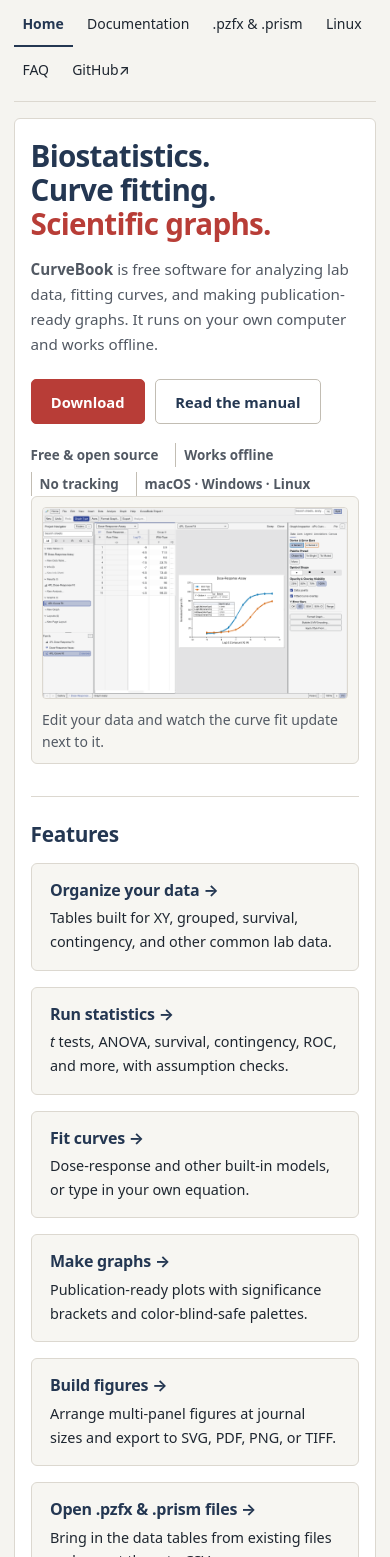
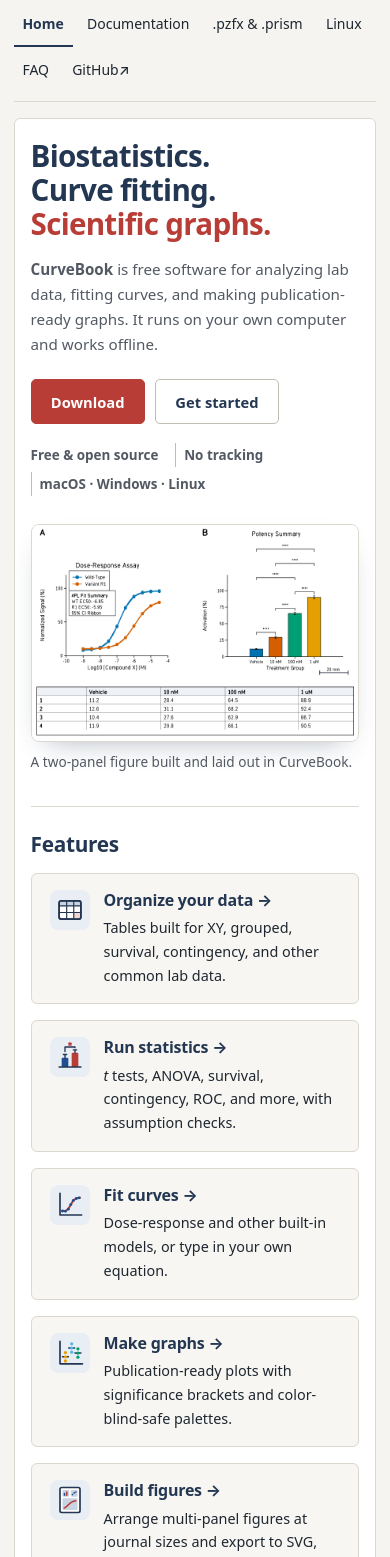
Before and after one commit to HauserGroup/curvebook, a plain HTML site: page docs/index.html in a window 390 px wide. Shown: the part 43-1600 px from the top of the page. Drawn offline with Linux system fonts and the light colour scheme.

Commit message:
Add feature icons, figure hero, and home-linked logo to the site (R12.11)
- Draw nine original 48x48 SVG feature icons (registered in ASSETS.md)
  and show one beside each home page feature card.
- Replace the full-width app screenshot with a two-column hero that
  crops the page-layout screenshot to its finished two-panel figure,
  capped in width when the hero stacks on narrow screens.
- Rename the hero's "Read the manual" button to "Get started" (linking
  to the install guide) on the home and 404 pages.
- Make the CurveBook logo on published manual pages link to the site
  home, and rename the manual's "Product site" link to "Home".
- Raise the feature grid selector so the 66ch list measure no longer
  narrows it, and drop the now-unused screenshot-card styles.

Verified visually at 1280px, tablet, and 375px widths, plus fmt, xtask
Clippy and tests, docs-site --check, pages-stage --check, assets,
brands, cleanroom, telemetry, status, and workflows. cargo xtask ci quick
passed every gate except the known clipboard flake
column_grid_cmd_ctrl_cut_and_paste_roundtrip in untouched
curvebook-ui-egui code, which passes when rerun alone.

Co-Authored-By: Claude Opus 5.5 <noreply@anthropic.com>

```diff
--- a/docs/index.html
+++ b/docs/index.html
@@ -44,6 +44,7 @@
 
     <main id="main" tabindex="-1">
       <div class="overview">
+        <div class="hero">
           <section class="intro" aria-labelledby="intro-title" itemscope itemtype="https://schema.org/SoftwareApplication">
             <meta itemprop="name" content="CurveBook">
             <meta itemprop="description" content="Free, open-source biostatistics, nonlinear regression, and scientific graphing application for macOS, Windows, and Linux. Runs offline with zero telemetry and opens .pzfx and .prism files.">
@@ -63,59 +64,88 @@
             <p class="lead"><strong>CurveBook</strong> is free software for analyzing lab data, fitting curves, and making publication-ready graphs. It runs on your own computer and works offline.</p>
             <div class="action-row">
               <a class="button primary" href="#downloads">Download</a>
-            <a class="button secondary" href="manual/latest/index.html">Read the manual</a>
+              <a class="button secondary" href="manual/latest/get-started.html">Get started</a>
             </div>
             <ul class="pill-row" aria-label="At a glance">
               <li class="pill">Free &amp; open source</li>
-            <li class="pill">Works offline</li>
               <li class="pill">No tracking</li>
               <li class="pill">macOS · Windows · Linux</li>
             </ul>
           </section>
 
-        <figure class="screenshot-card hero-shot">
-          <img src="images/workspace-split-fit.png" width="1440" height="900" fetchpriority="high" alt="CurveBook showing an XY dose-response data table next to a live four-parameter logistic curve fit with confidence ribbons, a fit summary table, and the Graph Inspector.">
-          <figcaption>Edit your data and watch the curve fit update next to it.</figcaption>
+          <figure class="hero-shot">
+            <div class="hero-crop">
+              <img src="images/workspace-layout-dark.png" width="1440" height="900" fetchpriority="high" alt="A two-panel figure made in CurveBook: dose-response curves for two variants, a bar chart of activation with significance brackets, and a summary table.">
+            </div>
+            <figcaption>A two-panel figure built and laid out in CurveBook.</figcaption>
           </figure>
+        </div>
 
         <section id="features" class="features-section" aria-labelledby="features-title" tabindex="-1">
           <h2 id="features-title">Features</h2>
           <ul class="feature-grid">
             <li class="feature-card">
+              <img class="feature-icon" src="images/feature-data.svg" width="40" height="40" alt="">
+              <div>
                 <h3><a href="manual/latest/tables.html#table-archetypes">Organize your data <span aria-hidden="true">→</span></a></h3>
                 <p>Tables built for XY, grouped, survival, contingency, and other common lab data.</p>
+              </div>
             </li>
             <li class="feature-card">
+              <img class="feature-icon" src="images/feature-statistics.svg" width="40" height="40" alt="">
+              <div>
                 <h3><a href="manual/latest/analyses.html">Run statistics <span aria-hidden="true">→</span></a></h3>
                 <p><em>t</em> tests, ANOVA, survival, contingency, ROC, and more, with assumption checks.</p>
+              </div>
             </li>
             <li class="feature-card">
+              <img class="feature-icon" src="images/feature-fitting.svg" width="40" height="40" alt="">
+              <div>
                 <h3><a href="manual/latest/fitting.html">Fit curves <span aria-hidden="true">→</span></a></h3>
                 <p>Dose-response and other built-in models, or type in your own equation.</p>
+              </div>
             </li>
             <li class="feature-card">
+              <img class="feature-icon" src="images/feature-graphs.svg" width="40" height="40" alt="">
+              <div>
                 <h3><a href="manual/latest/graphs.html#graph-families">Make graphs <span aria-hidden="true">→</span></a></h3>
                 <p>Publication-ready plots with significance brackets and color-blind-safe palettes.</p>
+              </div>
             </li>
             <li class="feature-card">
+              <img class="feature-icon" src="images/feature-figures.svg" width="40" height="40" alt="">
+              <div>
                 <h3><a href="manual/latest/graphs.html#page-layouts">Build figures <span aria-hidden="true">→</span></a></h3>
                 <p>Arrange multi-panel figures at journal sizes and export to SVG, PDF, PNG, or TIFF.</p>
+              </div>
             </li>
             <li class="feature-card">
+              <img class="feature-icon" src="images/feature-import.svg" width="40" height="40" alt="">
+              <div>
                 <h3><a href="open-pzfx-files.html">Open .pzfx &amp; .prism files <span aria-hidden="true">→</span></a></h3>
                 <p>Bring in the data tables from existing files and export them to CSV.</p>
+              </div>
             </li>
             <li class="feature-card">
+              <img class="feature-icon" src="images/feature-assistant.svg" width="40" height="40" alt="">
+              <div>
                 <h3><a href="manual/latest/mcp-for-beginners.html">Work with an AI assistant <span aria-hidden="true">→</span></a></h3>
                 <p>Ask your AI assistant to build tables, run analyses, and draw graphs for you.</p>
+              </div>
             </li>
             <li class="feature-card">
+              <img class="feature-icon" src="images/feature-automation.svg" width="40" height="40" alt="">
+              <div>
                 <h3><a href="manual/latest/automation/cli.html">Automate repeat work <span aria-hidden="true">→</span></a></h3>
                 <p>Rerun the same analysis on new data from the command line.</p>
+              </div>
             </li>
             <li class="feature-card">
+              <img class="feature-icon" src="images/feature-project.svg" width="40" height="40" alt="">
+              <div>
                 <h3><a href="manual/latest/files.html#native-formats">Keep it all in one file <span aria-hidden="true">→</span></a></h3>
                 <p>Data, analyses, and graphs save together in one project, with crash recovery.</p>
+              </div>
             </li>
           </ul>
         </section>
--- a/docs/site.css
+++ b/docs/site.css
@@ -401,32 +401,35 @@ main {
   text-decoration: none;
 }
 
-.hero-shot { margin: 2rem 0 0; }
-.screenshot-card {
-  margin: 0 0 1rem;
-  padding: .65rem;
-  background: var(--surface-subtle);
-  border: 1px solid var(--border);
-  border-radius: 6px;
-  min-width: 0;
+.hero {
+  display: grid;
+  grid-template-columns: minmax(0, 1fr) minmax(0, 1fr);
+  gap: 2.5rem;
+  align-items: center;
 }
-.screenshot-card:last-child { margin-bottom: 0; }
-.screenshot-card img {
-  display: block;
-  width: 100%;
-  max-width: 100%;
-  height: auto;
-  border: 1px solid var(--border);
-  border-radius: 4px;
-}
-.screenshot-card figcaption {
+.hero-shot { margin: 0; min-width: 0; }
+.hero-shot figcaption {
   margin-top: .6rem;
-  max-width: 66ch;
-  font-size: .875rem;
-  line-height: 1.55;
+  font-size: .85rem;
   color: var(--muted);
 }
-.screenshot-card figcaption strong { color: var(--ink); }
+/* Crop the 1440x900 page-layout screenshot to its white figure page
+   (x 300-1128, y 222-770); every offset is a share of the frame width. */
+.hero-crop {
+  aspect-ratio: 828 / 548;
+  overflow: hidden;
+  background: var(--paper);
+  border: 1px solid var(--border);
+  border-radius: 8px;
+  box-shadow: 0 12px 28px -16px rgba(36, 55, 82, .45);
+}
+.hero-crop img {
+  display: block;
+  width: 173.91%;
+  max-width: none;
+  height: auto;
+  margin: -26.81% 0 0 -36.23%;
+}
 
 .features-section {
   margin-top: 2rem;
@@ -435,7 +438,7 @@ main {
   scroll-margin-top: 1.5rem;
 }
 .features-section > h2 { margin: 0 0 .45rem; }
-.feature-grid {
+.overview .feature-grid {
   display: grid;
   grid-template-columns: repeat(3, minmax(0, 1fr));
   gap: 1rem;
@@ -446,6 +449,10 @@ main {
 }
 .feature-card {
   position: relative;
+  display: grid;
+  grid-template-columns: 40px minmax(0, 1fr);
+  gap: .85rem;
+  align-items: start;
   margin: 0;
   padding: 1rem 1.15rem;
   background: var(--surface-subtle);
@@ -454,6 +461,7 @@ main {
   min-width: 0;
 }
 .feature-card:hover { border-color: var(--border-strong); background: var(--paper); }
+.feature-icon { display: block; width: 40px; height: 40px; }
 .feature-card:focus-within { outline: 2px solid var(--link); outline-offset: 2px; }
 .feature-card h3 {
   margin: 0 0 .35rem;
@@ -1081,9 +1089,14 @@ details.toc[open] summary.toc-title { margin-bottom: .5rem; }
   }
 }
 
+@media (max-width: 979px) {
+  .hero { grid-template-columns: 1fr; gap: 1.75rem; }
+  .hero-shot { max-width: 32rem; }
+}
+
 @media (max-width: 850px) {
   .overview { padding: 1.65rem 1.5rem; }
-  .feature-grid { grid-template-columns: repeat(2, minmax(0, 1fr)); }
+  .overview .feature-grid { grid-template-columns: repeat(2, minmax(0, 1fr)); }
   .downloads .panel-title { padding: .6rem 1.5rem; }
   .download-content { padding: 1.4rem 1.5rem; gap: 1.25rem 1.4rem; }
 }
@@ -1117,7 +1130,7 @@ details.toc[open] summary.toc-title { margin-bottom: .5rem; }
   .lead { font-size: .95rem; }
   .action-row { gap: .65rem; }
   .primary-action { margin: 1.25rem 0; }
-  .feature-grid,
+  .overview .feature-grid,
   .platform-grid,
   .download-content,
   .section-grid {
@@ -1141,7 +1154,6 @@ details.toc[open] summary.toc-title { margin-bottom: .5rem; }
   .overview,
   .downloads,
   .button,
-  .screenshot-card,
   .feature-card,
   .badge-beta,
   .platform-card,
@@ -1195,7 +1207,6 @@ details.toc[open] summary.toc-title { margin-bottom: .5rem; }
   .downloads,
   .platform-card,
   .feature-card,
-  .screenshot-card,
   .doc-figure,
   .callout,
   .section-card,
@@ -1210,8 +1221,8 @@ details.toc[open] summary.toc-title { margin-bottom: .5rem; }
     break-inside: avoid;
   }
   .overview > .downloads { border: 0; border-top: 1px solid #525963; }
-  .doc-body img,
-  .screenshot-card img { max-width: 100%; border: 1px solid #525963; }
+  .doc-body img { max-width: 100%; border: 1px solid #525963; }
+  .hero-crop { box-shadow: none; border: 1px solid #525963; }
   a { color: #000000; text-decoration: underline; }
   .wordmark,
   .section-card h2 a,
```
Also changed, not shown: docs/404.html (+1 -1 lines), docs/images/feature-assistant.svg (added), docs/images/feature-automation.svg (added), docs/images/feature-data.svg (added), docs/images/feature-figures.svg (added), docs/images/feature-fitting.svg (added), docs/images/feature-graphs.svg (added), docs/images/feature-import.svg (added), docs/images/feature-project.svg (added), docs/images/feature-statistics.svg (added), 4 other files. Lines whose indentation alone changed are shown as unchanged.
